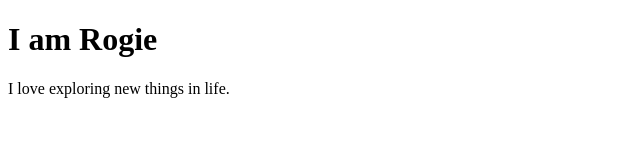
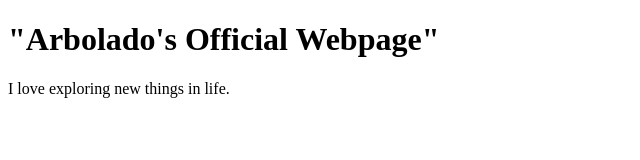
Before and after one commit to ARBOLADOROGIEMAYB/Arbolado-page, a plain HTML site: page index.html in a window 1280 px wide. Shown: the whole page, without its empty margins (0-640 px from the left). Drawn offline with Linux system fonts and the light colour scheme.

Commit message:
added title

```diff
--- a/index.html
+++ b/index.html
@@ -3,7 +3,7 @@
 <html>
 <body>
 
-<h1>I am Rogie</h1>
+<h1>"Arbolado's Official Webpage"</h1>
 <p>I love exploring new things in life.</p>
 
 </body>
```
